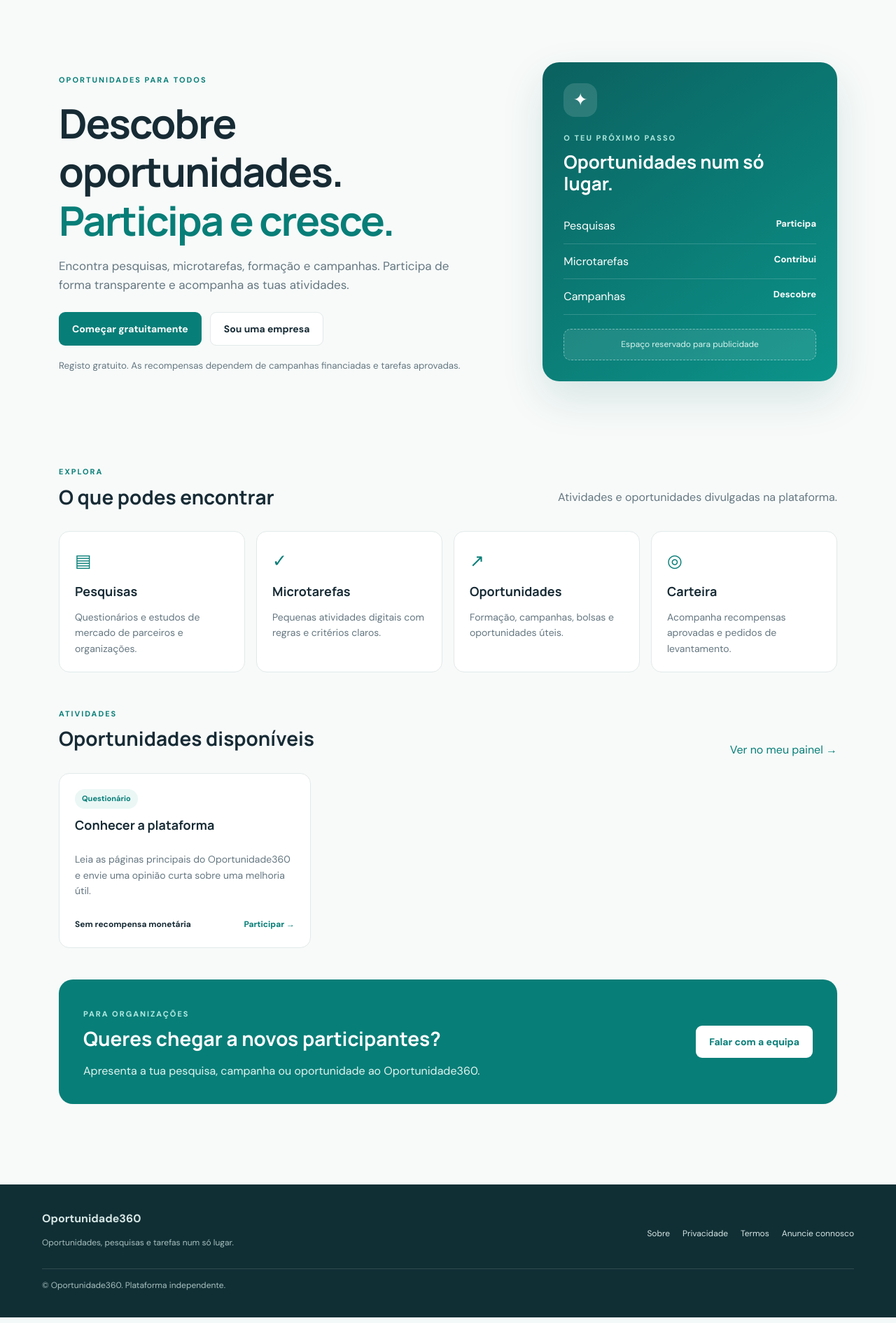
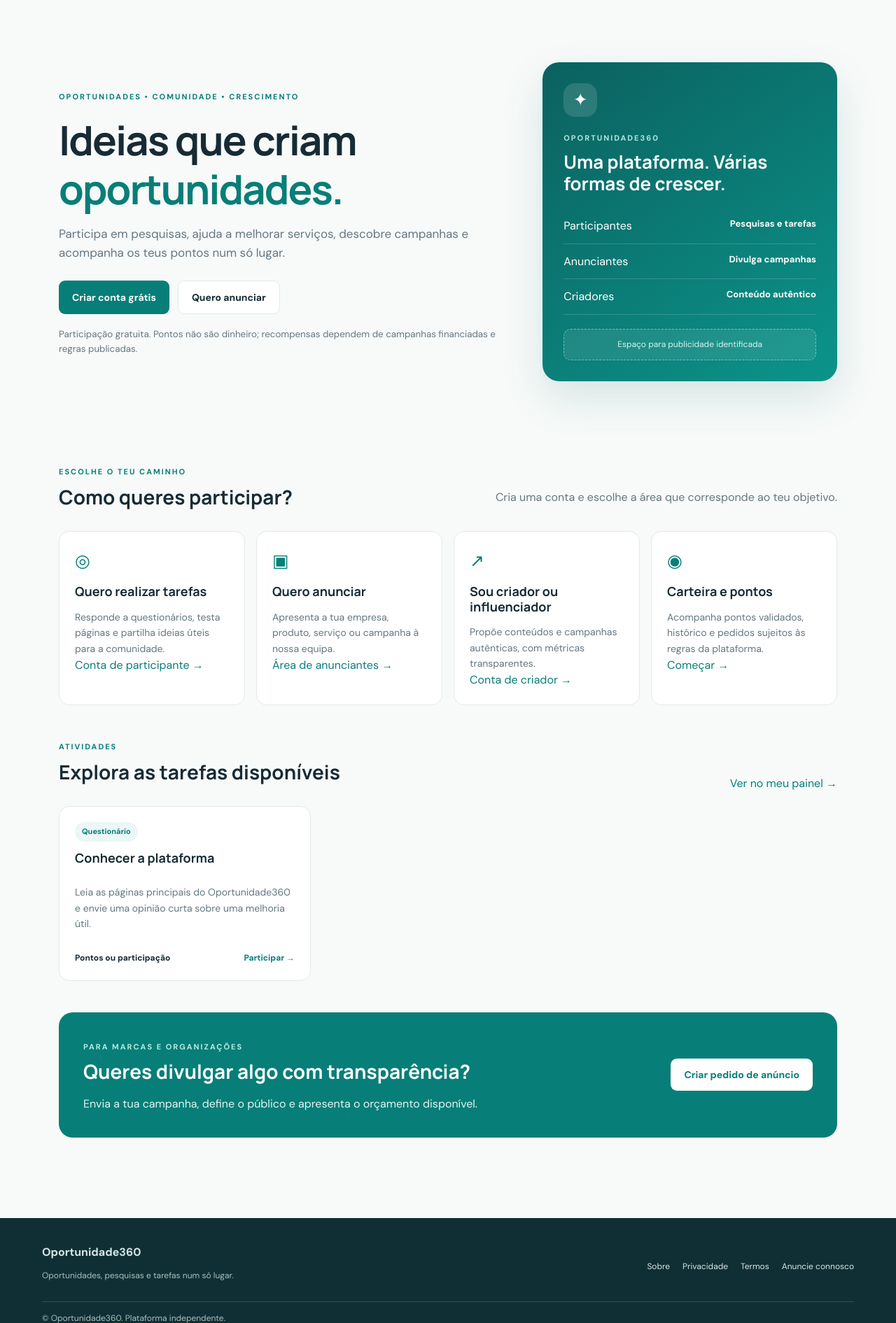
Before and after one commit to carimocarlos61-pixel/Oportunidade360, a Flask app: page / in a window 1280 px wide. Shown: the part 76-1967 px from the top of the page at 70% size. Run offline with Flask 3, Linux system fonts and the light colour scheme; data comes from the database, SQL or seed files in the repository; data that the repository does not hold is empty.

Commit message:
Redesign Oportunidade360 homepage

```diff
--- a/templates/index.html
+++ b/templates/index.html
@@ -1,7 +1,6 @@
 {% extends "base.html" %}{% block content %}
-<section class="hero"><div class="hero-copy"><span class="eyebrow">OPORTUNIDADES PARA TODOS</span><h1>Descobre oportunidades.<br><em>Participa e cresce.</em></h1><p>Encontra pesquisas, microtarefas, formação e campanhas. Participa de forma transparente e acompanha as tuas atividades.</p><div class="actions"><a class="btn primary" href="{{ url_for('register') }}">Começar gratuitamente</a><a class="btn ghost" href="{{ url_for('companies') }}">Sou uma empresa</a></div><small>Registo gratuito. As recompensas dependem de campanhas financiadas e tarefas aprovadas.</small></div>
-<div class="hero-card"><div class="circle-icon">✦</div><span class="eyebrow">O TEU PRÓXIMO PASSO</span><h3>Oportunidades num só lugar.</h3><div class="mini-row"><span>Pesquisas</span><b>Participa</b></div><div class="mini-row"><span>Microtarefas</span><b>Contribui</b></div><div class="mini-row"><span>Campanhas</span><b>Descobre</b></div><div class="ad-slot">Espaço reservado para publicidade</div></div></section>
-<section class="section"><div class="section-head"><div><span class="eyebrow">EXPLORA</span><h2>O que podes encontrar</h2></div><p>Atividades e oportunidades divulgadas na plataforma.</p></div><div class="feature-grid"><article class="feature"><span>▤</span><h3>Pesquisas</h3><p>Questionários e estudos de mercado de parceiros e organizações.</p></article><article class="feature"><span>✓</span><h3>Microtarefas</h3><p>Pequenas atividades digitais com regras e critérios claros.</p></article><article class="feature"><span>↗</span><h3>Oportunidades</h3><p>Formação, campanhas, bolsas e oportunidades úteis.</p></article><article class="feature"><span>◎</span><h3>Carteira</h3><p>Acompanha recompensas aprovadas e pedidos de levantamento.</p></article></div></section>
-<section class="section"><div class="section-head"><div><span class="eyebrow">ATIVIDADES</span><h2>Oportunidades disponíveis</h2></div><a href="{{ url_for('register') }}">Ver no meu painel →</a></div><div class="task-grid">{% for t in tasks %}<article class="task-card"><span class="tag">{{ t.category }}</span><h3>{{ t.title }}</h3><p>{{ t.description }}</p><div class="task-bottom"><span>{{ 'Recompensa: %.2f MT'|format(t.reward) if t.reward>0 else 'Sem recompensa monetária' }}</span><a href="{{ url_for('register') }}">Participar →</a></div></article>{% else %}<p class="muted">Ainda não há tarefas publicadas. Volta em breve.</p>{% endfor %}</div></section>
-<section class="section partner-band"><div><span class="eyebrow">PARA ORGANIZAÇÕES</span><h2>Queres chegar a novos participantes?</h2><p>Apresenta a tua pesquisa, campanha ou oportunidade ao Oportunidade360.</p></div><a class="btn light" href="{{ url_for('companies') }}">Falar com a equipa</a></section>
+<section class="hero"><div class="hero-copy"><span class="eyebrow">OPORTUNIDADES • COMUNIDADE • CRESCIMENTO</span><h1>Ideias que criam<br><em>oportunidades.</em></h1><p>Participa em pesquisas, ajuda a melhorar serviços, descobre campanhas e acompanha os teus pontos num só lugar.</p><div class="actions"><a class="btn primary" href="{{ url_for('register') }}">Criar conta grátis</a><a class="btn ghost" href="{{ url_for('companies') }}">Quero anunciar</a></div><small>Participação gratuita. Pontos não são dinheiro; recompensas dependem de campanhas financiadas e regras publicadas.</small></div><div class="hero-card"><div class="circle-icon">✦</div><span class="eyebrow">OPORTUNIDADE360</span><h3>Uma plataforma. Várias formas de crescer.</h3><div class="mini-row"><span>Participantes</span><b>Pesquisas e tarefas</b></div><div class="mini-row"><span>Anunciantes</span><b>Divulga campanhas</b></div><div class="mini-row"><span>Criadores</span><b>Conteúdo autêntico</b></div><div class="ad-slot">Espaço para publicidade identificada</div></div></section>
+<section class="section"><div class="section-head"><div><span class="eyebrow">ESCOLHE O TEU CAMINHO</span><h2>Como queres participar?</h2></div><p>Cria uma conta e escolhe a área que corresponde ao teu objetivo.</p></div><div class="feature-grid"><article class="feature"><span>◎</span><h3>Quero realizar tarefas</h3><p>Responde a questionários, testa páginas e partilha ideias úteis para a comunidade.</p><a href="{{ url_for('register') }}">Conta de participante →</a></article><article class="feature"><span>▣</span><h3>Quero anunciar</h3><p>Apresenta a tua empresa, produto, serviço ou campanha à nossa equipa.</p><a href="{{ url_for('companies') }}">Área de anunciantes →</a></article><article class="feature"><span>↗</span><h3>Sou criador ou influenciador</h3><p>Propõe conteúdos e campanhas autênticas, com métricas transparentes.</p><a href="{{ url_for('register') }}">Conta de criador →</a></article><article class="feature"><span>◉</span><h3>Carteira e pontos</h3><p>Acompanha pontos validados, histórico e pedidos sujeitos às regras da plataforma.</p><a href="{{ url_for('register') }}">Começar →</a></article></div></section>
+<section class="section"><div class="section-head"><div><span class="eyebrow">ATIVIDADES</span><h2>Explora as tarefas disponíveis</h2></div><a href="{{ url_for('register') }}">Ver no meu painel →</a></div><div class="task-grid">{% for t in tasks %}<article class="task-card"><span class="tag">{{ t.category }}</span><h3>{{ t.title }}</h3><p>{{ t.description }}</p><div class="task-bottom"><span>{{ 'Recompensa: %.2f MT'|format(t.reward) if t.reward>0 else 'Pontos ou participação' }}</span><a href="{{ url_for('register') }}">Participar →</a></div></article>{% else %}<p class="muted">Novas atividades serão publicadas em breve.</p>{% endfor %}</div></section>
+<section class="section partner-band"><div><span class="eyebrow">PARA MARCAS E ORGANIZAÇÕES</span><h2>Queres divulgar algo com transparência?</h2><p>Envia a tua campanha, define o público e apresenta o orçamento disponível.</p></div><a class="btn light" href="{{ url_for('companies') }}">Criar pedido de anúncio</a></section>
 {% endblock %}
```
